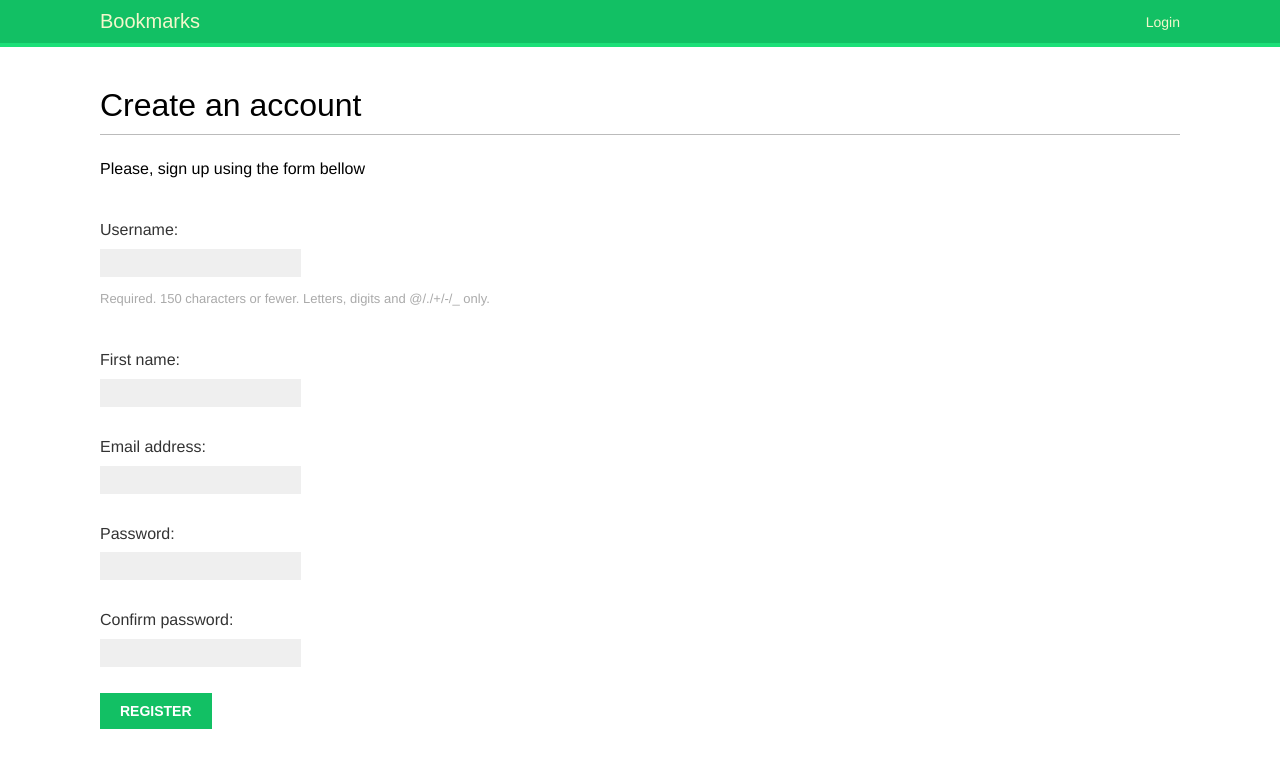
After one commit to moffire/bookmarks, a Django app: page /account/register/ in a window 1280 px wide. The commit adds this page. Shown: the top 768 px of the page. Run offline with Django 3.2, Linux system fonts and the light colour scheme; some web fonts are replaced.

Commit message:
added user registration

```diff
--- a/account/forms.py
+++ b/account/forms.py
@@ -1,5 +1,22 @@
 from django import forms
+from django.contrib.auth.models import User
+
 
 class LoginForm(forms.Form):
     username = forms.CharField()
     password = forms.CharField(widget=forms.PasswordInput)
+
+
+class UserRegistrationForm(forms.ModelForm):
+    password = forms.CharField(label='Password', widget=forms.PasswordInput)
+    password2 = forms.CharField(label='Confirm password', widget=forms.PasswordInput)
+
+    class Meta:
+        model = User
+        fields = ('username', 'first_name', 'email')
+
+    def clean_password2(self):
+        cd = self.cleaned_data
+        if cd['password'] != cd['password2']:
+            raise forms.ValidationError('Password don\'t match')
+        return cd['password2']
--- a/account/urls.py
+++ b/account/urls.py
@@ -14,6 +14,7 @@ urlpatterns = [
     path('password_reset/done/', auth_views.PasswordChangeDoneView.as_view(), name='password_reset_done'),
     path('reset/<uidb64>/<token>/', auth_views.PasswordResetConfirmView.as_view(), name='password_reset_confirm'),
     path('reset/done/', auth_views.PasswordResetCompleteView.as_view(), name='password_reset_complete'),
+    path('register/', register, name='register'),
     #
     path('', dashboard, name='dashboard'),
 ]
--- a/account/views.py
+++ b/account/views.py
@@ -1,7 +1,7 @@
 from django.shortcuts import render
 from django.http import HttpResponse
 from django.contrib.auth import authenticate, login
-from .forms import LoginForm
+from .forms import LoginForm, UserRegistrationForm
 from django.contrib.auth.decorators import login_required
 
 
@@ -24,6 +24,19 @@ def user_login(request):
     return render(request, 'account/login.html', {'form': form})
 
 
+def register(request):
+    if request.method == "POST":
+        user_form = UserRegistrationForm(request.POST)
+        if user_form.is_valid():
+            new_user = user_form.save(commit=False)
+            new_user.set_password(user_form.cleaned_data['password'])
+            new_user.save()
+            return render(request, 'account/register_done.html', {'new_user': new_user})
+    else:
+        user_form = UserRegistrationForm()
+    return render(request, 'account/register.html', {'user_form': user_form})
+
+
 @login_required
 def dashboard(request):
-    return render(request, 'account/dashboard.html', {'section':'dashboard'})
+    return render(request, 'account/dashboard.html', {'section': 'dashboard'})
--- /dev/null
+++ b/templates/account/register.html
@@ -0,0 +1,14 @@
+{% extends 'base.html' %}
+
+{% block title %}
+    Create an account
+{% endblock %}
+{% block content %}
+    <h1>Create an account</h1>
+    <p>Please, sign up using the form bellow</p>
+    <form action="." method="post">
+        {% csrf_token %}
+        {{ user_form.as_p }}
+        <input type="submit" value="Register">
+    </form>
+{% endblock %}
--- a/templates/registration/login.html
+++ b/templates/registration/login.html
@@ -5,7 +5,8 @@
     {% if form.errors %}
         <p>Incorrect username or password. Please try again</p>
     {% else %}
-        <p>Please, use the following form to log-in:</p>
+        <p>Please, use the following form to log-in. If you dont have an account,
+            <a href="{% url 'register' %}"> register here</a></p>
     {% endif %}
     <div class="login-form">
         <form action="{% url 'login' %}" method="post">
```
Also changed, not shown: templates/account/register_done.html (added, +10 -0 lines).
